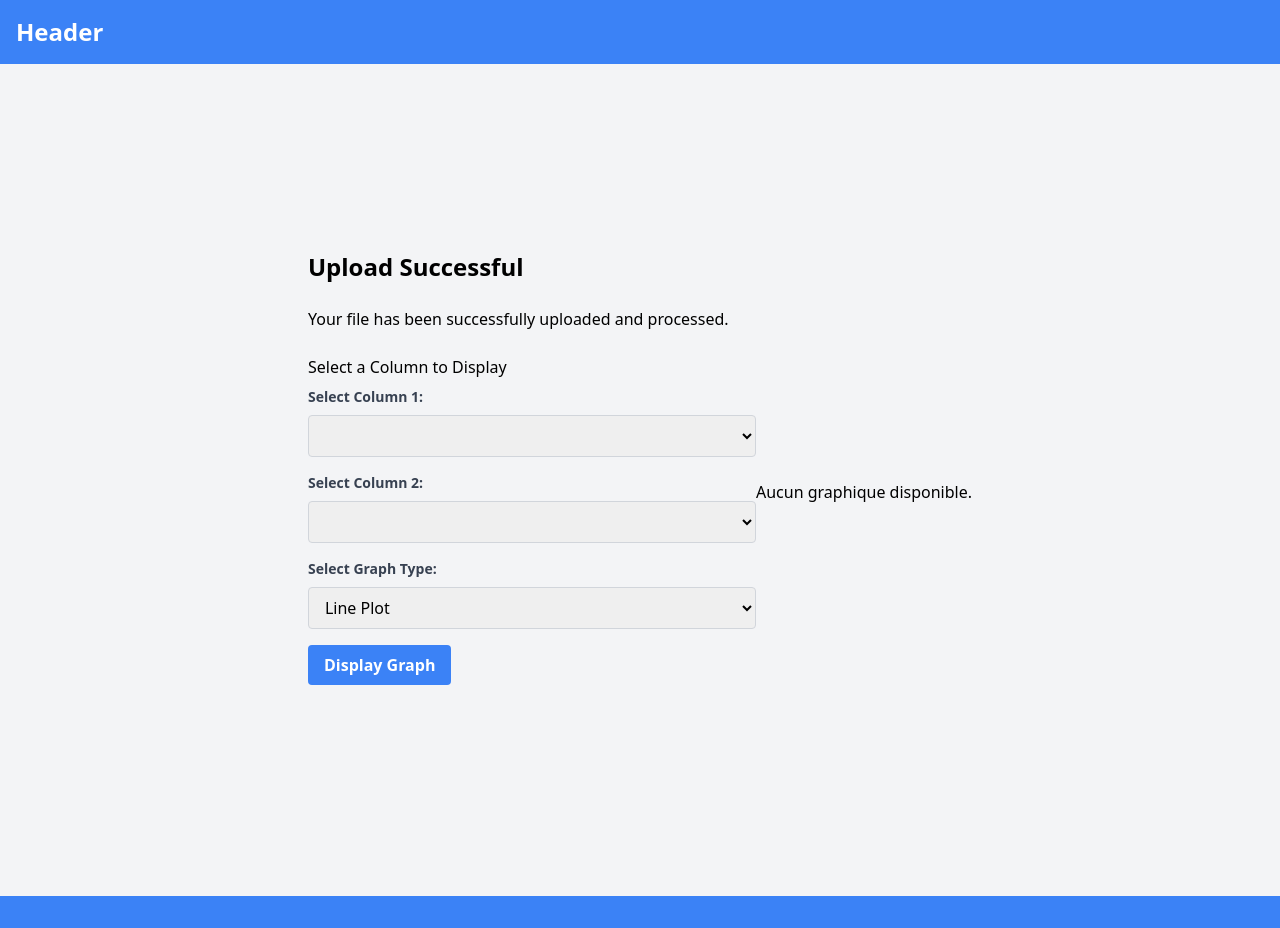
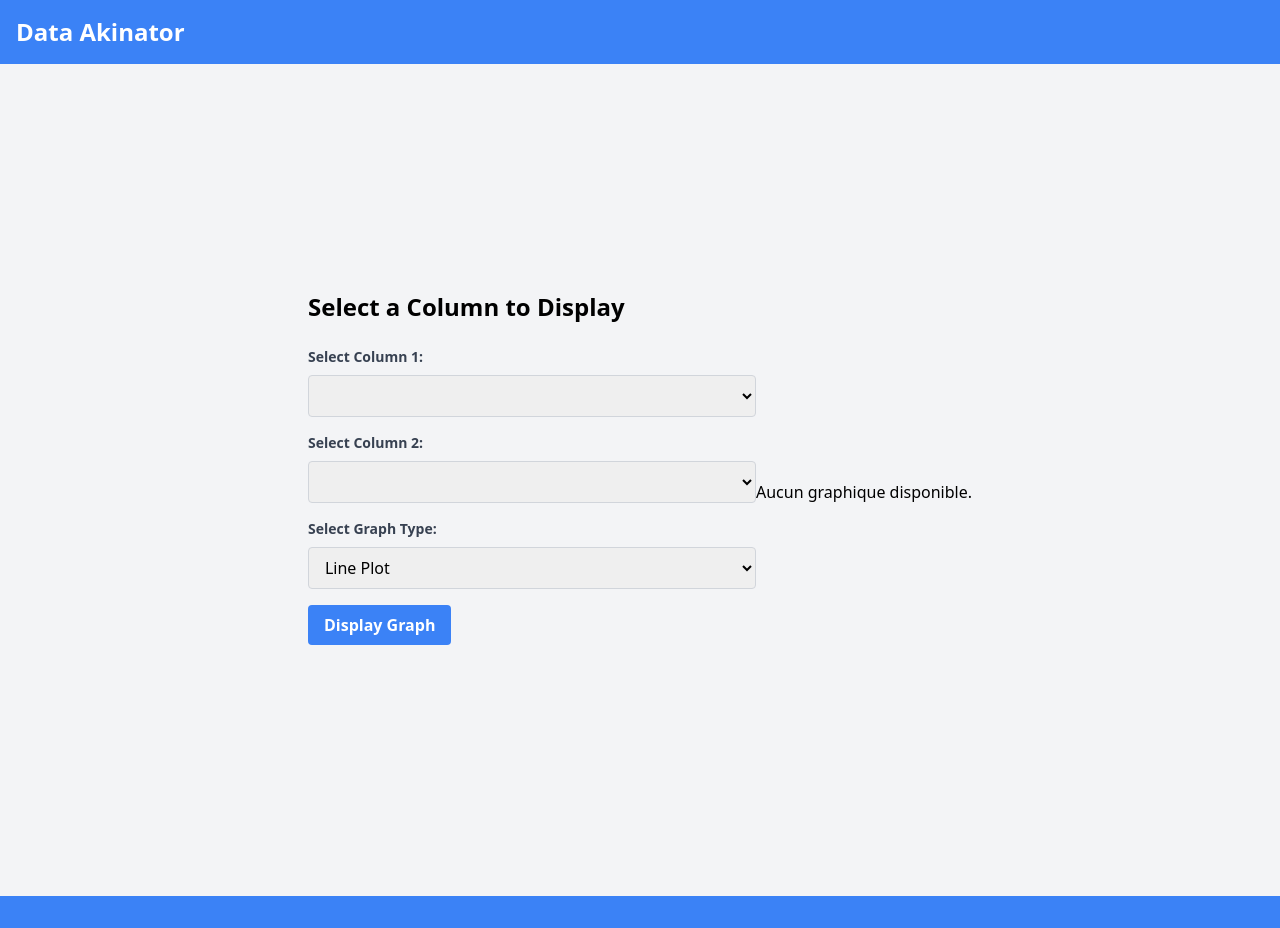
Before and after one commit to elmehdibenhayoun/DjangoDoc, a Django app: page /uploaded/ in a window 1280 px wide. Run offline with Django 4.2, Linux system fonts and the light colour scheme; lists and menus that the app fills with data are empty.

Commit message:
final version

```diff
--- a/app1/templates/base.html
+++ b/app1/templates/base.html
@@ -5,7 +5,7 @@
 <head>
     <meta charset="UTF-8">
     <meta name="viewport" content="width=device-width, initial-scale=1.0">
-    <title>{% block title %}Your Site Name{% endblock %}</title>
+    <title>{% block title %}Data Akinator{% endblock %}</title>
     <!-- Include Tailwind CSS styles -->
     <link href="https://cdn.jsdelivr.net/npm/tailwindcss@2.2.19/dist/tailwind.min.css" rel="stylesheet">
     <!-- Add your CSS stylesheets or links here -->
@@ -13,7 +13,7 @@
 <body class="font-sans bg-gray-100">
 
     <header class="bg-blue-500 p-4 text-white">
-        <h1 class="text-2xl font-bold">{% block header %}Header{% endblock %}</h1>
+        <h1 class="text-2xl font-bold">{% block header %}Data Akinator{% endblock %}</h1>
         <!-- Add navigation or other header elements here -->
     </header>
 
--- a/app1/templates/upload_file.html
+++ b/app1/templates/upload_file.html
@@ -1,8 +1,8 @@
 {% extends 'base.html' %}
 
-{% block title %}DoConv{% endblock %}
+{% block title %}Data Akinator{% endblock %}
 
-{% block header %}Upload File{% endblock %}
+{% block header %}Data Akinator{% endblock %}
 
 {% block content %}
     <div class="flex justify-center items-center h-screen">
--- a/app1/templates/uploaded.html
+++ b/app1/templates/uploaded.html
@@ -3,10 +3,7 @@
 {% block content %}
     <div class="flex justify-center items-center h-screen">
         <div class="w-full max-w-md">
-            <h2 class="text-2xl font-semibold mb-6">Upload Successful</h2>
-            <p>Your file has been successfully uploaded and processed.</p>
-
-            <h3 class="mt-6 mb-2">Select a Column to Display</h3>
+            <h2 class="text-2xl font-semibold mb-6">Select a Column to Display</h2>
             <form method="post" action="{% url 'uploaded' %}" class="mb-6">
                 {% csrf_token %}
 
@@ -22,7 +19,7 @@
                 <div class="mb-4">
                     <label for="column_name2" class="block text-gray-700 text-sm font-bold mb-2">Select Column 2:</label>
                     <select name="column_name2" id="column_name2" class="w-full border border-gray-300 rounded py-2 px-3">
-                        {% for column_name in column_names %}
+                        {% for column_name in numeric_columns %}
                             <option value="{{ column_name }}">{{ column_name }}</option>
                         {% endfor %}
                     </select>
@@ -39,20 +36,19 @@
 
                 <button type="submit" class="bg-blue-500 hover:bg-blue-700 text-white font-bold py-2 px-4 rounded">Display Graph</button>
             </form>
+        </div>
 
-        </div>
-        <div>
+        <div class="flex justify-center items-center h-screen">
           {% if graph_html %}
-
-                  {{ graph_html | safe }}
-
+              {{ graph_html | safe }}
           {% else %}
               <p class="mt-6">Aucun graphique disponible.</p>
           {% endif %}
+        </div>
+        <div class="flex justify-center items-center h-screen">
           {% if statistics %}
-                    <h3 class="text-2xl font-semibold mb-6">Summary Statistics for {{ selected_column_name1 }} and {{ selected_column_name2 }}</h3>
-                    {{ statistics | safe }}
-            {% endif %}
+              {{ statistics | safe }}
+          {% endif %}
         </div>
     </div>
 {% endblock %}
--- a/app1/views.py
+++ b/app1/views.py
@@ -17,8 +17,14 @@ import json
 import plotly
 
 
+def get_numeric_columns(df):
+ # This function checks if the dtype of each column is numeric
+    return [col for col in df.columns if pd.api.types.is_numeric_dtype(df[col])]
+
+
 def upload_file(request):
     global df
+
     if request.method == 'POST':
         form = FileUploadForm(request.POST, request.FILES)
         if form.is_valid():
@@ -42,6 +48,7 @@ def upload_file(request):
             # Store data in the session
             request.session['column_names'] = df.columns.tolist()
             request.session['df'] = serialized_df
+            request.session['numeric_columns'] = get_numeric_columns(df)
 
             # Redirect to the 'uploaded' view with column names
             return redirect('uploaded')
@@ -66,13 +73,12 @@ def calculate_statistics(df, selected_column_name1, selected_column_name2):
 
     # Create a dictionary to store the statistics
     statistics_dict = {
-        'Mean': mean_value,
-        'Median': median_value,
+        'Moyenne': mean_value,
+        'Médiane': median_value,
         'Mode': mode_value,
-        'Range': range_value,
         'Variance': variance_value,
-        'Standard Deviation': std_deviation_value,
-        'Count': count_value,
+        'Écart-type': std_deviation_value,
+        'Nombre': count_value,
     }
 
     # Convert the dictionary to a DataFrame for better formatting
@@ -87,9 +93,15 @@ def uploaded(request):
     # Retrieve column names from the session
     column_names = request.session.get('column_names', [])
     serialized_df = request.session.get('df')
-
+    numeric_columns = request.session.get('numeric_columns',[])
+    print("numeric columns:", numeric_columns)
     # Convert serialized DataFrame back to a DataFrame
     df = pd.DataFrame(serialized_df)
+
+    # Initialize numeric_columns before the try block
+    # numeric_columns = get_numeric_columns(df)
+    # print("numeric columns:", numeric_columns)
+
 
     if request.method == 'POST':
         # Retrieve selected columns and graph type from POST data
@@ -97,116 +109,128 @@ def uploaded(request):
         selected_column_name2 = request.POST.get('column_name2')
         selected_graph_type = request.POST.get('graph')
 
+        aggregated_df = df.groupby(selected_column_name1, as_index=False).agg({selected_column_name2: 'mean'})
+
         print("Selected Column 1:", selected_column_name1)
         print("Selected Column 2:", selected_column_name2)
         print("Selected Graph Type:", selected_graph_type)
+        print("numeric columns:", numeric_columns)
 
-        # Check if selected columns are valid
-        if selected_column_name1 not in column_names or selected_column_name2 not in column_names:
-            return HttpResponse("Invalid column names")
-
-        aggregated_df = df.groupby(selected_column_name1, as_index=False).agg({selected_column_name2: np.mean})
-
-        # Calculate summary statistics for the selected columns
-        statistics_df = df[[selected_column_name1, selected_column_name2]].describe()
+        try:
+            # Check if selected columns are valid
+            if selected_column_name1 not in column_names or selected_column_name2 not in numeric_columns:
+                return HttpResponse("Invalid column names")
 
 
+            if selected_graph_type:
+                # Check the selected graph type
+                if selected_graph_type == '1':
+                    # Line Plot
+                    if selected_column_name1 != selected_column_name2:
+                        # If x and y columns are different, create a line plot
+                        fig = px.line(aggregated_df, x=selected_column_name1, y=selected_column_name2, markers=True)
+                    else:
+                        # If x and y columns are the same, aggregate and create a line plot
+                        aggregated_df = df.groupby(selected_column_name1, as_index=False).agg(
+                            {selected_column_name2: np.mean})
+                        fig = px.line(aggregated_df, x=selected_column_name1, y=selected_column_name2, markers=True)
+                elif selected_graph_type == '2':
+                    # Scatter Plot
+                    fig = px.scatter(aggregated_df, x=selected_column_name1, y=selected_column_name2,
+                                     title=f'Scatter Plot for {selected_column_name1} and {selected_column_name2}')
+                elif selected_graph_type == '3':
+                    # Box Plot
+                    fig = px.box(df, x=selected_column_name1, y=selected_column_name2)
+                elif selected_graph_type == '4':
+                    # Histogram
+                    fig = px.histogram(df, x=selected_column_name1)
+                elif selected_graph_type == '5':
+                    # KDE Plot
+                    fig = px.density_heatmap(df, x=selected_column_name1, y=selected_column_name2,
+                                             marginal_x="rug", marginal_y="rug")
+                elif selected_graph_type == '6':
+                    # Violin Plot
+                    fig = px.violin(df, x=selected_column_name1, y=selected_column_name2, box=True, points="all")
+                elif selected_graph_type == '7':
+                    # Bar Plot
+                    fig = px.bar(df, x=selected_column_name1, y=selected_column_name2)
+                elif selected_graph_type == '8':
+                    # Heatmap
+                    correlation_matrix = df.corr()
+                    fig = px.imshow(df.corr(),
+                        labels=dict(color="Correlation"),
+                        x=df.columns,
+                        y=df.columns,
+                        color_continuous_scale='Viridis')
+                    fig.update_layout(title='Heatmap')
 
-        fig = None
-        if selected_graph_type:
-        # Check the selected graph type
-            if selected_graph_type == '1':
-                # Line Plot
-                if selected_column_name1 != selected_column_name2:
-                    # If x and y columns are different, create a line plot
-                    fig = px.line(aggregated_df, x=selected_column_name1, y=selected_column_name2, markers=True)
+                elif selected_graph_type == '9':
+                    # Pie Chart
+                    category_counts = df[selected_column_name1].value_counts()
+                    fig = px.pie(category_counts,
+                                 values=category_counts,
+                                 names=category_counts.index,
+                                 title='Pie Chart for {selected_column_name1}')
+
                 else:
-                    # If x and y columns are the same, aggregate and create a line plot
-                    aggregated_df = df.groupby(selected_column_name1, as_index=False).agg({selected_column_name2: np.mean})
-                    fig = px.line(aggregated_df, x=selected_column_name1, y=selected_column_name2, markers=True)
-            elif selected_graph_type == '2':
-                # Scatter Plot
-                fig = px.scatter(aggregated_df, x=selected_column_name1, y=selected_column_name2, title=f'Scatter Plot for {selected_column_name1} and {selected_column_name2}')
-            elif selected_graph_type == '3':
-                # Box Plot
-                fig = px.box(df, x=selected_column_name1, y=selected_column_name2)
-            elif selected_graph_type == '4':
-                # Histogram
-                fig = px.histogram(df, x=selected_column_name1)
-            elif selected_graph_type == '5':
-                # KDE Plot
-                fig = px.density_heatmap(df, x=selected_column_name1, y=selected_column_name2,
-                                        marginal_x="rug", marginal_y="rug")
-            elif selected_graph_type == '6':
-                # Violin Plot
-                fig = px.violin(df, x=selected_column_name1, y=selected_column_name2, box=True, points="all")
-            elif selected_graph_type == '7':
-                # Bar Plot
-                fig = px.bar(df, x=selected_column_name1, y=selected_column_name2)
-            elif selected_graph_type == '8':
-                # Heatmap
-                correlation_matrix = df.corr()
-                fig = px.imshow(correlation_matrix,
-                                labels=dict(color="Correlation"),
-                                x=column_names,
-                                y=column_names,
-                                color_continuous_scale='Viridis')
-                fig.update_layout(title='Heatmap')
-            elif selected_graph_type == '9':
-                # Pie Chart
-                category_counts = df[selected_column_name1].value_counts()
-                fig = px.pie(category_counts,
-                            values=category_counts,
-                            names=category_counts.index,
-                            title=f'Pie Chart for {selected_column_name1}')
+                    print("Invalid graph type")
 
-            else:
-                print("Invalid graph type")
+                if 'fig' not in locals():
+                    print("The 'fig' variable is not defined.")
 
-            if 'fig' not in locals():
-                print("The 'fig' variable is not defined.")
+                if fig is None:
+                    return render(request, 'uploaded.html', {
+                        'column_names': column_names,
+                        'numeric_columns': numeric_columns,
+                        'selected_column_name1': selected_column_name1,
+                        'selected_column_name2': selected_column_name2,
+                        'selected_graph_type': selected_graph_type,
+                        'graph_type_choices': SelectedGraphType.GRAPH_TYPE_CHOICES,
+                        'graph_html': None,  # Pass None when fig is None
+                        'error_message': "Invalid graph type or data for the selected columns",
+                    })
 
-            if fig is None:
+                # If 'fig' is still not defined, return a response
+                if 'fig' not in locals():
+                    return HttpResponse("Invalid graph type")
+
+                if 'df':
+                    print(" df is present ")
+
+                # Calculate custom statistics
+                statistics = calculate_statistics(df, selected_column_name1, selected_column_name2)
+
+                fig.update_layout(
+                    paper_bgcolor='rgba(0,0,0,0)',  # Transparent
+                    plot_bgcolor='rgba(0,0,0,0)'  # Transparent
+                )
+
+                # Convert the Plotly figure to HTML
+                graph_html = fig.to_html(full_html=False)
+                #print(graph_html)
+
                 return render(request, 'uploaded.html', {
                     'column_names': column_names,
+                    'numeric_columns': numeric_columns,
                     'selected_column_name1': selected_column_name1,
                     'selected_column_name2': selected_column_name2,
                     'selected_graph_type': selected_graph_type,
                     'graph_type_choices': SelectedGraphType.GRAPH_TYPE_CHOICES,
-                    'graph_html': None,  # Pass None when fig is None
-                    'error_message': "Invalid graph type or data for the selected columns",
-            })
+                    'statistics': statistics,
+                    'graph_html': graph_html
+                })
 
-            # If 'fig' is still not defined, return a response
-            if 'fig' not in locals():
-                return HttpResponse("Invalid graph type")
-
-            if 'df' :
-                print(" df is present ")
-
-            # Calculate custom statistics
-            statistics = calculate_statistics(df, selected_column_name1, selected_column_name2)
-
-            fig.update_layout(
-                paper_bgcolor='rgba(0,0,0,0)',  # Transparent
-                plot_bgcolor='rgba(0,0,0,0)'    # Transparent
-            )
-
-            # Convert the Plotly figure to HTML
-            graph_html = fig.to_html(full_html=False)
-
+        except Exception as e:
+            error_message = f"An error occurred: {str(e)}"
             return render(request, 'uploaded.html', {
-                'column_names': column_names,
-                'selected_column_name1': selected_column_name1,
-                'selected_column_name2': selected_column_name2,
-                'selected_graph_type': selected_graph_type,
+                'column_names': numeric_columns,
                 'graph_type_choices': SelectedGraphType.GRAPH_TYPE_CHOICES,
-                'statistics': statistics,
-                'graph_html': graph_html
+                'error_message': error_message,
             })
 
     # Render the initial form
     return render(request, 'uploaded.html', {
+        'numeric_columns': numeric_columns,
         'column_names': column_names,
         'graph_type_choices': SelectedGraphType.GRAPH_TYPE_CHOICES,
     })
```
Also changed, not shown: README.md, app1/migrations/0003_alter_selectedgraphtype_graph_type.py (added), db.sqlite3, 1 other file.
